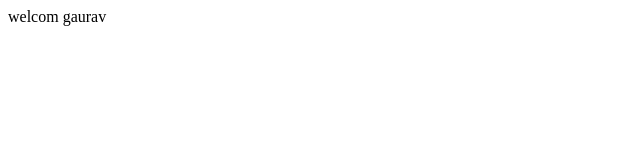
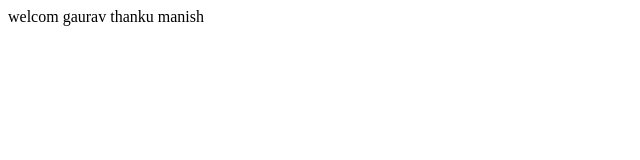
Before and after one commit to codingwithmanish20/testing, a plain HTML site: page manishcompany/index.html in a window 1280 px wide. Shown: the whole page, without its empty margins (0-640 px from the left). Drawn offline with Linux system fonts and the light colour scheme.

Commit message:
new changes add

```diff
--- a/manishcompany/index.html
+++ b/manishcompany/index.html
@@ -8,5 +8,7 @@
 </head>
 <body>
     welcom gaurav
+
+    thanku manish
 </body>
 </html>
```
